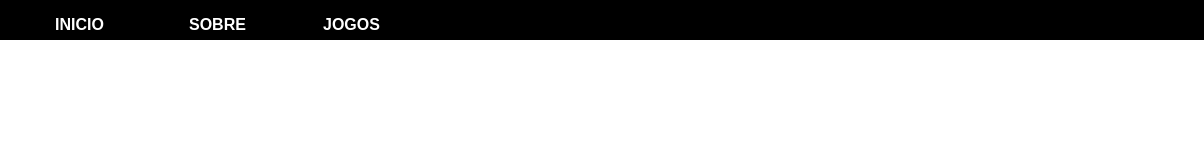
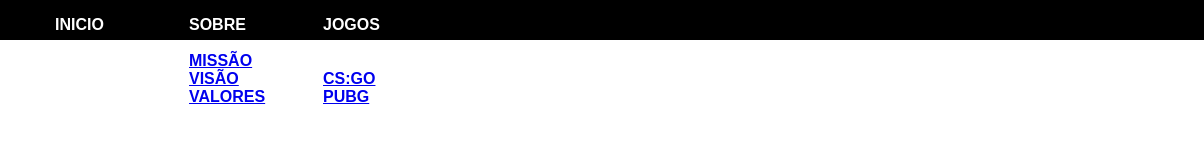
Before and after one commit to feriip3d/GameCode, a plain HTML site: page index.html in a window 1280 px wide. Shown: the full height of the page, 76-1280 px from the left. Drawn offline with Linux system fonts and the light colour scheme.

Commit message:
Add files via upload

```diff
--- a/index.html
+++ b/index.html
@@ -10,9 +10,9 @@
       <section id="principal">
 		<img src="img/logo_branco.png" alt="Logo da Pagina"/>
 		<nav id="barramenu">
-            <nav style="margin-top:1%;font-weight:bolder;">INICIO</nav>
-            <nav id="deslizar" style="margin-top:1%;font-weight:bolder;">SOBRE<br><br>Missão<br>Visão<br>Valores</nav>
-            <nav id="deslizar" style="margin-top:1%;font-weight:bolder;">JOGOS<br><br>TES V: SKYRIM<br>LOL<br>PUBG</nav>
+            <nav style="margin-top:1%;font-weight:bolder;"><a href="index.html" class="hvr-underline-from-center" style="color:white;text-decoration:none;">INICIO</a></nav>
+            <nav id="deslizar" style="margin-top:1%;font-weight:bolder;"><span class="hvr-underline-from-center">SOBRE</span><br><br><a href="missao.html" class="margem">MISSÃO</a></span><br><a href="visao.html" class="margem">VISÃO</a><br><a href="valores.html" class="margem">VALORES</a></nav>
+            <nav id="deslizar" style="margin-top:1%;font-weight:bolder;"><span class="hvr-underline-from-center">JOGOS</span><br><br><a href="skyrim.html" style="text-decoration:none;color:white;">TES V: SKYRIM</a><br><a href="csgo.html" class="margem">CS:GO</a><br><a href="pubg.html" class="margem">PUBG</a></nav>
         </nav>
 	  </section>
     </header>
```
